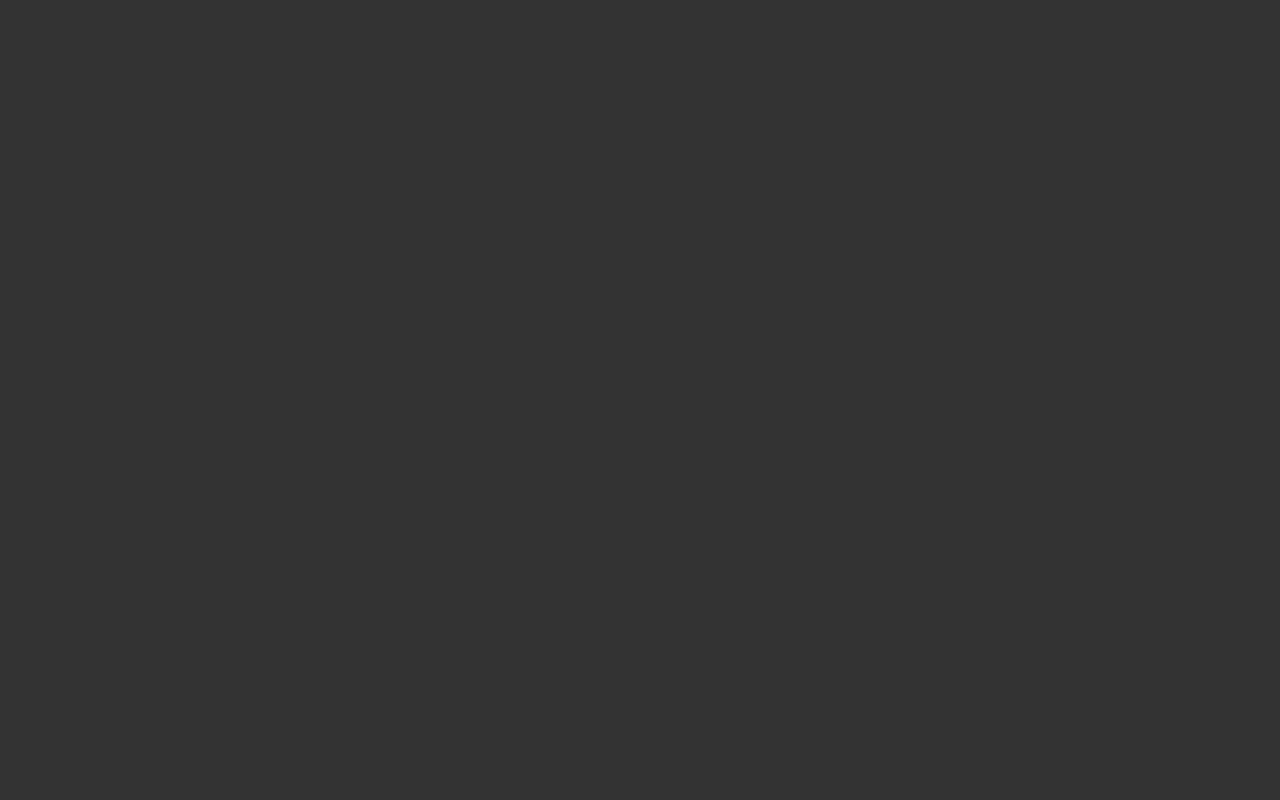
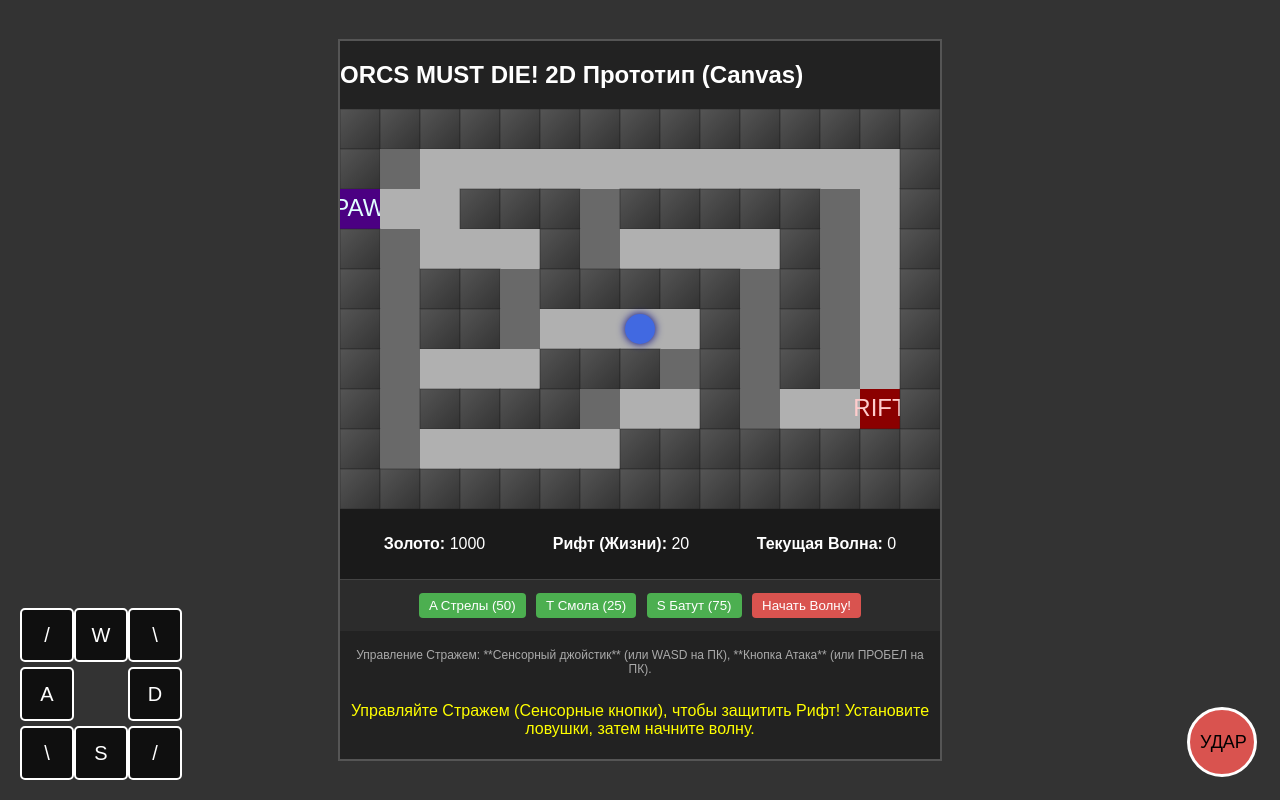
Before and after one commit to wanea34-hash/orcsmustdie-2d, a plain HTML site: page index.html in a window 1280 px wide. Drawn offline with Linux system fonts and the light colour scheme.

Commit message:
Add game interface elements to index.html

```diff
--- a/index.html
+++ b/index.html
@@ -71,3 +71,65 @@
             position: fixed;
             bottom: 20px;
             right: 20px;
+            width: 70px;
+            height: 70px;
+            border-radius: 50%;
+            background-color: #d9534f;
+            border: 3px solid #fff;
+            font-size: 18px;
+        }
+    </style>
+</head>
+<body>
+    <div id="game-container">
+        <h2>ORCS MUST DIE! 2D Прототип (Canvas)</h2>
+        <canvas id="gameCanvas"></canvas>
+
+        <div id="info-panel">
+            <div class="info-item">
+                <p><strong>Золото:</strong> <span id="gold">1000</span></p>
+            </div>
+            <div class="info-item">
+                <p><strong>Рифт (Жизни):</strong> <span id="rift-health">20</span></p>
+            </div>
+            <div class="info-item">
+                <p><strong>Текущая Волна:</strong> <span id="current-wave">0</span></p>
+            </div>
+        </div>
+
+        <div class="controls-panel">
+            <button class="trap-btn" onclick="setTrapMode('ARROW')">A Стрелы (50)</button>
+            <button class="trap-btn" onclick="setTrapMode('TAR')">T Смола (25)</button>
+            <button class="trap-btn" onclick="setTrapMode('SPRING')">S Батут (75)</button>
+            <button class="wave-btn" onclick="startNextWave()">Начать Волну!</button>
+        </div>
+
+        <p id="controls" style="text-align: center; padding: 5px; font-size: 12px; color: #aaa;">
+            Управление Стражем: **Сенсорный джойстик** (или WASD на ПК), **Кнопка Атака** (или ПРОБЕЛ на ПК).
+        </p>
+        <p id="message" style="text-align: center; padding: 5px; color: yellow;"></p>
+    </div>
+
+    <div id="touch-controls">
+        <div style="display: flex;">
+            <div class="touch-btn" id="up-left">/</div>
+            <div class="touch-btn" id="up">W</div>
+            <div class="touch-btn" id="up-right">\</div>
+        </div>
+        <div style="display: flex;">
+            <div class="touch-btn" id="left">A</div>
+            <div class="touch-btn" style="opacity: 0;"></div>
+            <div class="touch-btn" id="right">D</div>
+        </div>
+        <div style="display: flex;">
+            <div class="touch-btn" id="down-left">\</div>
+            <div class="touch-btn" id="down">S</div>
+            <div class="touch-btn" id="down-right">/</div>
+        </div>
+    </div>
+
+    <button id="attack-btn">УДАР</button>
+
+    <script src="game.js"></script>
+</body>
+</html>
```
